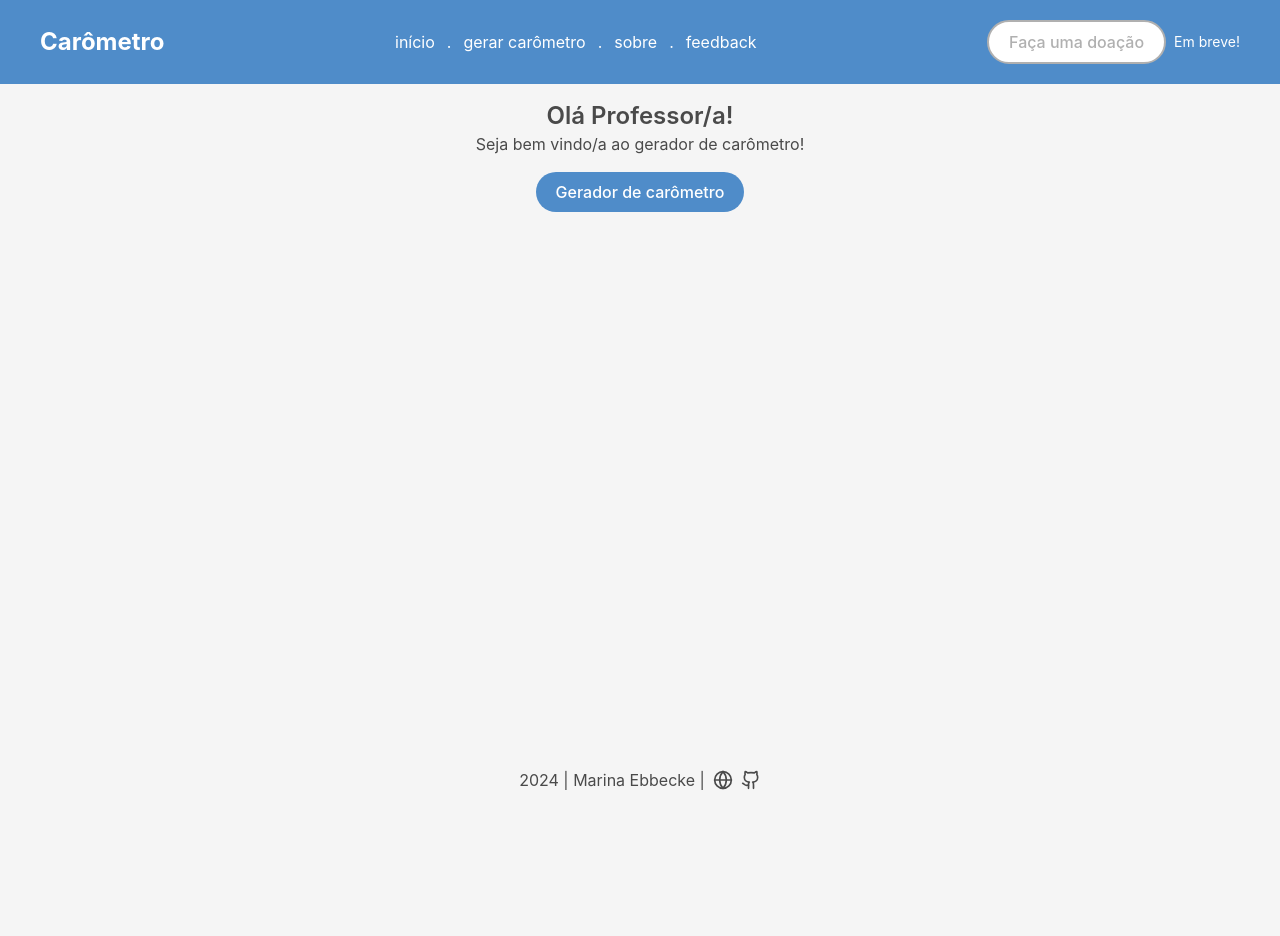
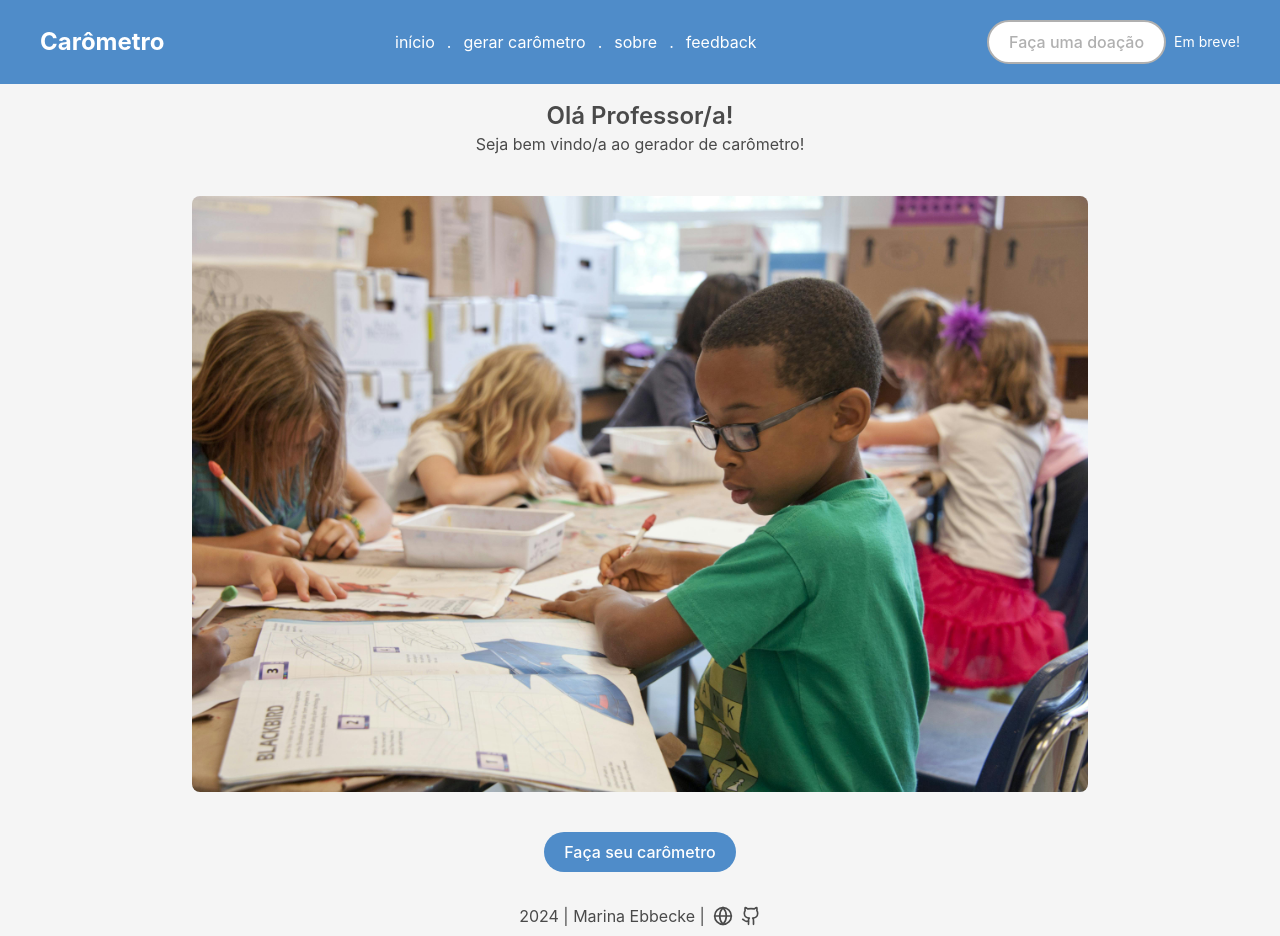
Before and after one commit to mebbecke/carometro-escolar, a React (Vite) app: page / in a window 1280 px wide. Before the commit the page ends 800 px from the top, so only its background shows below. Built offline with nearby package versions, Linux system fonts and the light colour scheme.

Commit message:
feat: ui improvements at home and carometro pages

```diff
--- a/src/components/carometro-edit.tsx
+++ b/src/components/carometro-edit.tsx
@@ -27,7 +27,7 @@ const CarometroEdit = () => {
   const [students, setStudents] = useState<Student[]>([])
   const [isAddDialogOpen, setIsAddDialogOpen] = useState(false)
   const [isExporting, setIsExporting] = useState(false)
-  const [className, setClassName] = useState("")
+  const [classroomName, setClassroomName] = useState("")
 
   const isStudentArrayEmpty = students.length === 0
 
@@ -97,7 +97,7 @@ const CarometroEdit = () => {
 
     const opt = {
       margin: [10, 10, 10, 10],
-      filename: `Carômetro - ${className || "Turma sem nome"}.pdf`,
+      filename: `Carômetro - ${classroomName || "Turma sem nome"}.pdf`,
       image: { type: "jpeg", quality: 5 },
     }
 
@@ -112,18 +112,18 @@ const CarometroEdit = () => {
 
   const changeClassName = () => {
     const name = document.getElementById("class") as HTMLInputElement
-    if (!name.value) setClassName("")
-    setClassName(name.value)
+    if (!name.value) setClassroomName("")
+    setClassroomName(name.value)
   }
 
   const clearClassName = () => {
     const name = document.getElementById("class") as HTMLInputElement
     name.value = ""
-    setClassName("")
+    setClassroomName("")
   }
 
   return (
-    <div className="flex w-full flex-col gap-3">
+    <div className="flex w-full flex-col gap-4">
       <div className="flex flex-col">
         <label htmlFor="class" className="text-sm font-semibold">
           Nome da turma (opcional)
@@ -150,10 +150,16 @@ const CarometroEdit = () => {
         </div>
       </div>
 
+      <div className="text-center">
+        <h2 className="text-2xl font-semibold">Alunos</h2>
+      </div>
+
       {/* Student Cards */}
       <div id="carometro" className="flex flex-col items-center gap-2">
         {/* Class name */}
-        {className && <h2 className="text-lg font-semibold">{className}</h2>}
+        {classroomName && (
+          <h3 className="text-lg font-semibold">{classroomName}</h3>
+        )}
 
         <div className="flex flex-row flex-wrap items-center justify-center gap-3">
           {isStudentArrayEmpty ? (
--- a/src/pages/home.tsx
+++ b/src/pages/home.tsx
@@ -1,19 +1,28 @@
 import { useNavigate } from "react-router-dom"
+import kidsInClassrom from "../assets/kids-image.jpg"
 import { Button } from "../components/button"
 
 const Home = () => {
   const navigate = useNavigate()
 
   return (
-    <div className="flex flex-col items-center gap-4">
+    <div className="flex flex-1 flex-col items-center justify-center gap-10">
       <div className="text-center">
         <h1 className="text-2xl font-semibold">Olá Professor/a!</h1>
         <p>Seja bem vindo/a ao gerador de carômetro!</p>
       </div>
 
       <div>
+        <img
+          src={kidsInClassrom}
+          alt="Crianças em sala de aula"
+          className="rounded-lg object-cover"
+        />
+      </div>
+
+      <div>
         <Button type="button" onClick={() => navigate("/carometro")}>
-          Gerador de carômetro
+          Faça seu carômetro
         </Button>
       </div>
     </div>
```
Also changed, not shown: src/assets/kids-image.jpg (added).
